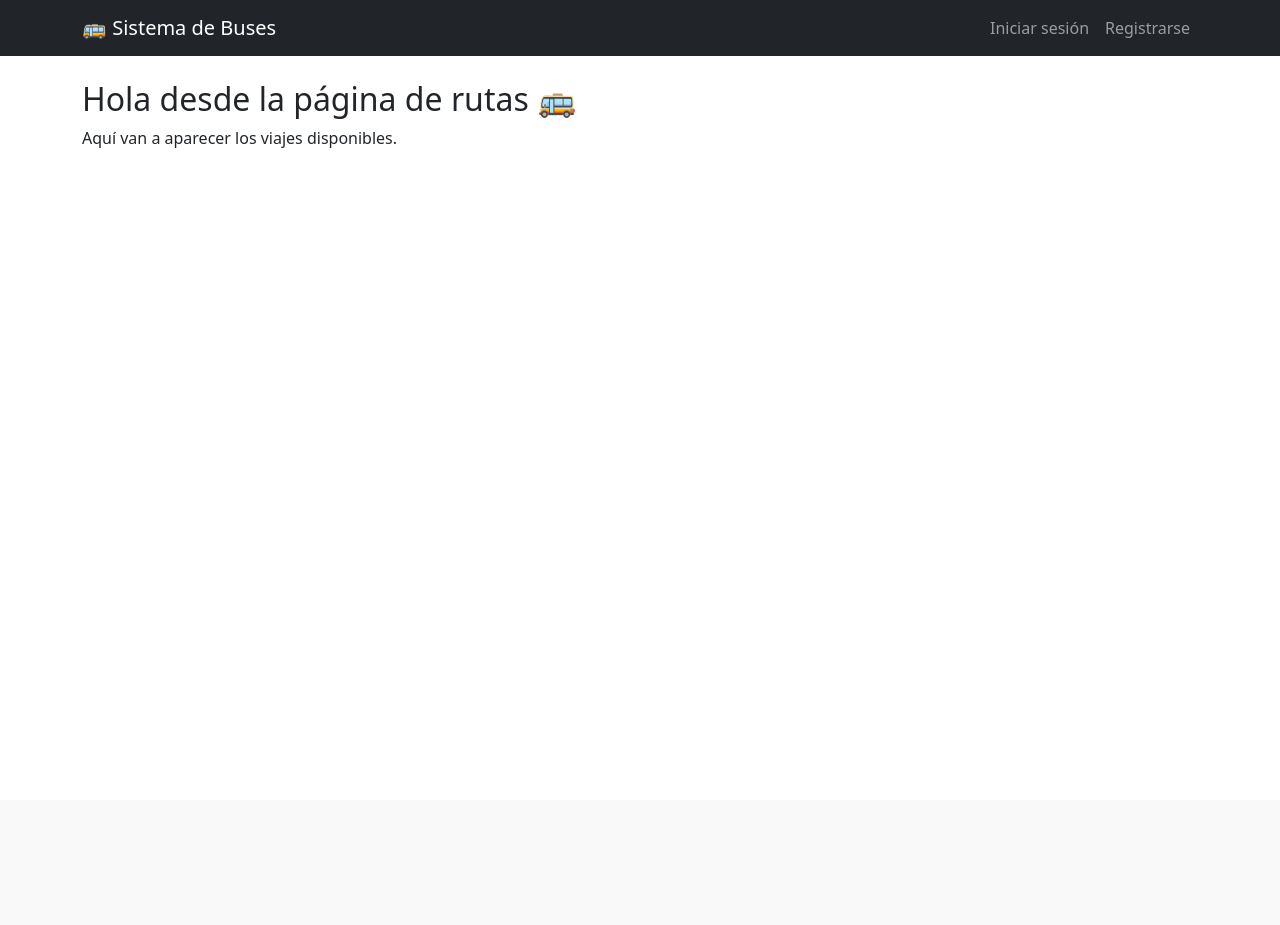
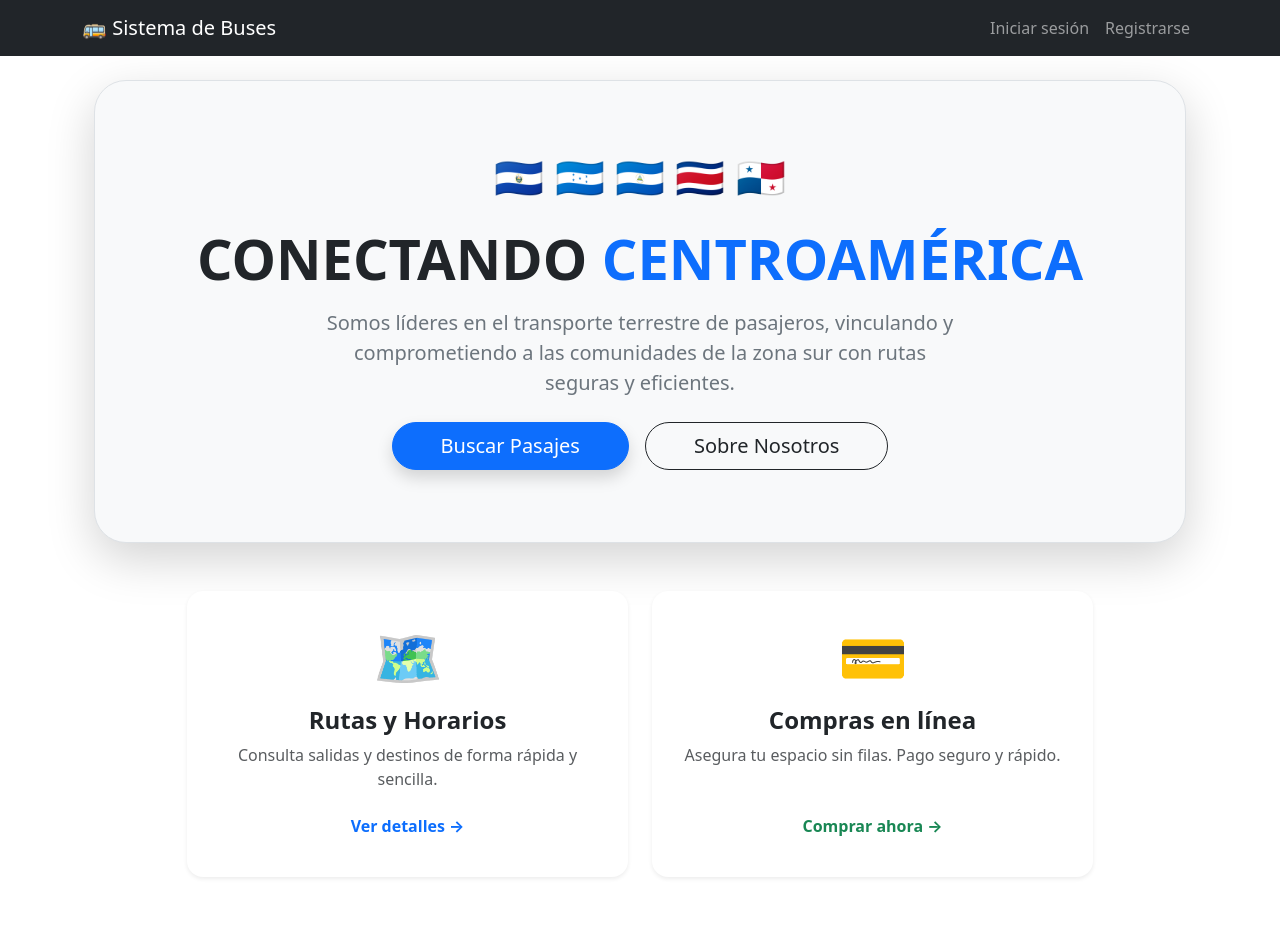
Before and after one commit to jimenalopm/sistemaVentaPasajes, a Django app: page /rutas/ in a window 1280 px wide. Before the commit the page ends 148 px from the top, so only its background shows below. Run offline with Django 5.2, Linux system fonts and the light colour scheme.

Commit message:
Implementacion de pagina y diseño base, el mapa de fondo en formato png que añadi aun sin funcionalidad pero añadido

```diff
--- a/config/urls.py
+++ b/config/urls.py
@@ -1,5 +1,7 @@
 from django.contrib import admin
 from django.urls import path, include
+from rutas import views  # Importamos las vistas de rutas #cambio tavo
+
 
 urlpatterns = [  # todo esto es para saber dependiendo de como empieze la url a que parte de nuestro codigo mandar la peticion
     path("admin/", admin.site.urls),
@@ -7,4 +9,7 @@ urlpatterns = [  # todo esto es para saber dependiendo de como empieze la url a
     path("rutas/", include("rutas.urls")),
     path("tiquetes/", include("tiquetes.urls")),
     # path("", include("rutas.urls_home")),
+
+    # ESTA ES LA QUE FALTA: La ruta vacía para el inicio
+    path('', views.inicio, name='inicio'),
 ]
--- a/rutas/templates/rutas/lista.html
+++ b/rutas/templates/rutas/lista.html
@@ -1,8 +1,62 @@
 {% extends 'base.html' %}
 
-{% block title %}Rutas disponibles{% endblock %}
+{% block title %}Inicio - Transportes Centroamericanos{% endblock %}
 
 {% block content %}
-    <h2>Hola desde la página de rutas 🚌</h2>
-    <p>Aquí van a aparecer los viajes disponibles.</p>
+<div class="container mt-4">
+    <div class="p-5 mb-5 bg-body-tertiary rounded-5 shadow-lg text-center border">
+        <div class="container-fluid py-4">
+
+            <div class="mb-4 display-6">
+                🇸🇻 🇭🇳 🇳🇮 🇨🇷 🇵🇦
+            </div>
+
+            <h1 class="display-4 fw-bold text-dark mb-3">
+                CONECTANDO <span class="text-primary">CENTROAMÉRICA</span>
+            </h1>
+
+            <p class="col-md-8 mx-auto fs-5 text-secondary mb-4">
+                Somos líderes en el transporte terrestre de pasajeros, vinculando y comprometiendo a las comunidades de la zona sur con rutas seguras y eficientes.
+            </p>
+
+            <div class="d-flex justify-content-center gap-3">
+                <a href="{% url 'rutas:lista_rutas' %}" class="btn btn-primary btn-lg px-5 rounded-pill shadow">
+                    Buscar Pasajes
+                </a>
+                <button class="btn btn-outline-dark btn-lg px-5 rounded-pill">
+                    Sobre Nosotros
+                </button>
+            </div>
+        </div>
+    </div>
+
+    <div class="row justify-content-center g-4 pb-5">
+
+        <div class="col-md-5">
+            <div class="card border-0 shadow-sm rounded-4 h-100 p-3 text-center">
+                <div class="card-body d-flex flex-column">
+                    <div class="display-4 mb-3 text-primary">🗺️</div>
+                    <h3 class="fw-bold h4">Rutas y Horarios</h3>
+                    <p class="text-muted flex-grow-1">Consulta salidas y destinos de forma rápida y sencilla.</p>
+                    <a href="{% url 'rutas:lista_rutas' %}" class="btn btn-link text-decoration-none fw-bold">
+                        Ver detalles →
+                    </a>
+                </div>
+            </div>
+        </div>
+
+        <div class="col-md-5">
+            <div class="card border-0 shadow-sm rounded-4 h-100 p-3 text-center">
+                <div class="card-body d-flex flex-column">
+                    <div class="display-4 mb-3 text-success">💳</div>
+                    <h3 class="fw-bold h4">Compras en línea</h3>
+                    <p class="text-muted flex-grow-1">Asegura tu espacio sin filas. Pago seguro y rápido.</p>
+                    <a href="{% url 'rutas:lista_rutas' %}" class="btn btn-link text-decoration-none fw-bold text-success">
+                        Comprar ahora →
+                    </a>
+                </div>
+            </div>
+        </div>
+    </div>
+</div>
 {% endblock %}
--- a/rutas/views.py
+++ b/rutas/views.py
@@ -4,3 +4,7 @@ from django.http import HttpResponse
 
 def lista_rutas(request):
     return render(request, "rutas/lista.html")
+
+
+def inicio(request):
+    return render(request, "rutas/lista.html")
```
Also changed, not shown: static/IMG/mapa_centroamerica.png (added).
